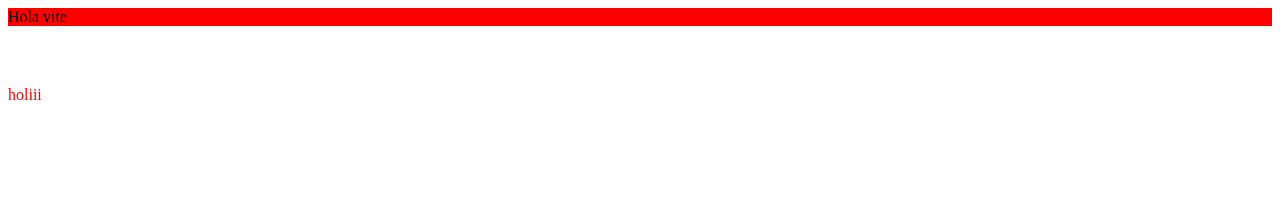
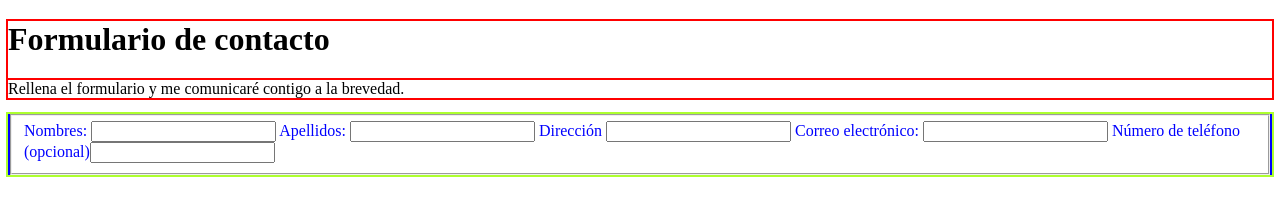
Before and after one commit to sebadev27/fcc_survey, a website built with Vite: page fcc-survey-project/index.html in a window 1280 px wide. Built offline with nearby package versions, Linux system fonts and the light colour scheme.

Commit message:
adding the first element of the form

```diff
--- a/fcc-survey-project/index.html
+++ b/fcc-survey-project/index.html
@@ -4,12 +4,21 @@
     <meta charset="UTF-8" />
     <meta name="viewport" content="width=device-width, initial-scale=1.0" />
     <link rel="stylesheet" href="style.css">
-    <title>Vite App</title>
+    <title>Formulario de Contacto</title>
   </head>
-  <header>Hola vite</header>
+  <header>
+    <h1>Formulario de contacto</h1>
+    <p>Rellena el formulario y me comunicaré contigo a la brevedad.</p>
+  </header>
   <body>
-    <div id="app"></div>
-    <script type="module" src="/main.js"></script>
-    <div>holiii</div>
+    <form action="'https://register-demo.freecodecamp.org'">
+      <fieldset>
+        <label>Nombres: <input type="text" name="first-name" required /></label>
+        <label>Apellidos: <input type="text" name="last-name" required /></label>
+        <label>Dirección <input type="text" name="last-name" required /></label>
+        <label>Correo electrónico: <input type="email" name="email" required /></label>
+        <label>Número de teléfono (opcional)<input type="tel" name="phone" pattern="[a-z0-5]{8,}" /></label>
+      </fieldset>
+    </form>
   </body>
 </html>
--- a/fcc-survey-project/style.css
+++ b/fcc-survey-project/style.css
@@ -7,10 +7,15 @@
   margin-top: 60px;
 }
 
-header {
-  background-color:red;
+header, header > p {
+  outline: solid 2px red;
 }
 
-div {
-  color: red;
+form {
+  color: blue;
+  outline: solid 2px greenyellow;
 }
+
+fieldset {
+  outline: solid 2px blue;
+}
```
